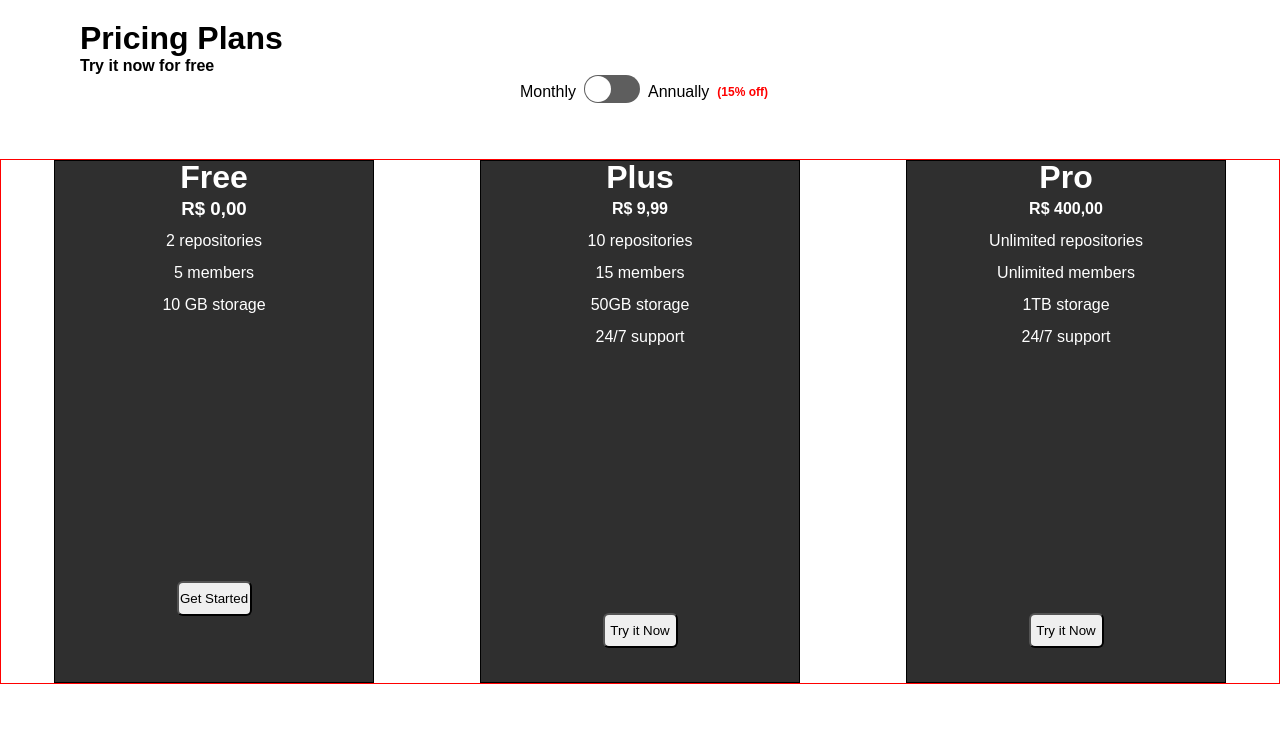
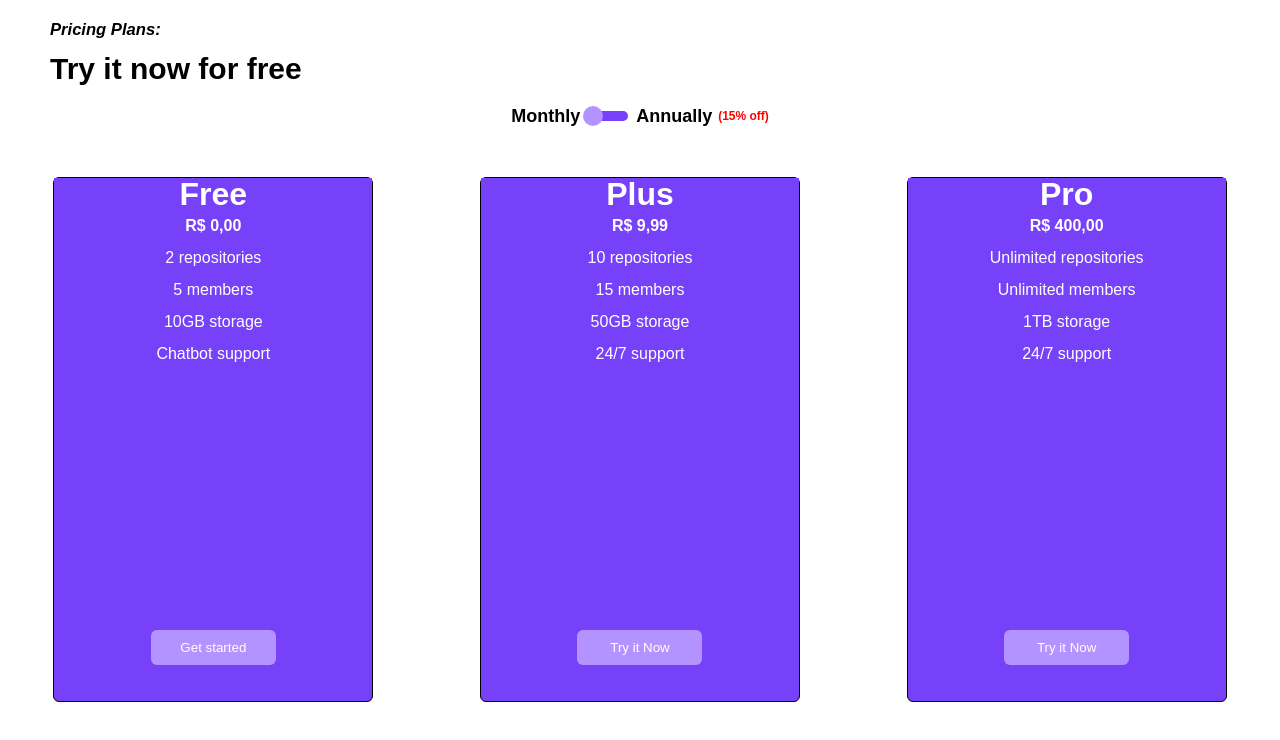
Before and after one commit to anddreluis2/pricing-page, a React (Vite) app: page / in a window 1280 px wide. Shown: the top 740 px of the page. Built offline with nearby package versions, Linux system fonts and the light colour scheme.

Commit message:
refactoring styles

```diff
--- a/src/components/Cards/Index.tsx
+++ b/src/components/Cards/Index.tsx
@@ -5,13 +5,14 @@ export function Cards() {
         <div className={styles.container}>
             <div className={styles.card}>
                 <h1>Free</h1>
-                <h3>R$ 0,00</h3>
+                <p>R$ 0,00</p>
                 <ul>
                     <li>2 repositories</li>
                     <li>5 members</li>
-                    <li>10 GB storage</li>
+                    <li>10GB storage</li>
+                    <li>Chatbot support</li>
                 </ul>
-                <button>Get Started</button>
+                <button>Get started</button>
             </div>
             <div className={styles.card}>
                 <h1>Plus</h1>
--- a/src/components/Cards/styles.module.scss
+++ b/src/components/Cards/styles.module.scss
@@ -5,8 +5,9 @@
 }
 
 .card {
+    border-radius: 6px;
     line-height: 32px;
-    background-color: #2f2f2f;
+    background-color: #7740f9;
     height: 100%;
     width: 25%;
     color: #fff;
@@ -17,7 +18,6 @@
 .container {
     margin-top: 50px;
     height: 525px;
-    border: solid 1px red;
     display: flex;
     justify-content: space-around;
 }
@@ -25,15 +25,29 @@
 button {
     margin-top: 260px;
     border-radius: 6px;
-    width: 75px;
+    width: 125px;
     height: 35px;
+    background-color: #b393ff;
+    color: #fff;
+    border: none;
 
     &:hover {
         cursor: pointer;
-        background-color: lightgray;
+        background-color: #7740f9;
+        color: #fff;
+        border: 1px solid #b393ff;
     }
 }
 
 li {
     list-style: none;
+    background-color: #7740f9;
 }
+
+h1 {
+    background-color: #7740f9;
+}
+
+p {
+    background-color: #7740f9;
+}
--- a/src/components/Header/index.tsx
+++ b/src/components/Header/index.tsx
@@ -12,21 +12,26 @@ export function Header() {
     return (
         <>
             <div className={styles.container}>
-                <h1>Pricing Plans</h1>
-                <p>Try it now for free</p>
+                <h5 style={{fontWeight:"600", fontStyle: "italic", marginBottom: "12px"}}>Pricing Plans:</h5>
+                <h2>Try it now for free</h2>
             </div>
             <div className={styles.wrapper}>
                 <span>Monthly</span>
                 <Switch
                     onChange={() => { toggleSubscriptionType() }}
                     checked={subscription}
+                    height={10}
+                    width={40}
+                    handleDiameter={20}
+                    onHandleColor="#b393ff"
+                    offHandleColor='#b393ff'
                     checkedIcon={false}
                     uncheckedIcon={false}
-                    offColor="#5e5e5e"
-                    onColor="#2f2f2f"
+                    offColor="#7740f9"
+                    onColor="#7740f9"
                 />
                 <span>Annually</span>
-                <p className={styles.subtitle}>(15% off)</p>
+                <span className={styles.subtitle}>(15% off)</span>
             </div>
         </>
 
--- a/src/components/Header/styles.module.scss
+++ b/src/components/Header/styles.module.scss
@@ -1,10 +1,14 @@
 *{
     font-family: sans-serif;
+    background-color: rgba(255, 255, 255, 0.575);
 }
 
 .container {
+    padding-bottom: 20px;
+    font-size: 20px;
+    font-weight: 800;
     display: inline-block;
-    margin-left: 80px;
+    margin-left: 50px;
     margin-top: 20px;
 }
 
@@ -22,12 +26,15 @@ h1 {
 }
 
 span {
-    padding: 8px;
+    font-size: 18px;
+    padding-left: 3px;
+    padding-right: 3px;
+    font-weight: 600;
 }
 
 .subtitle{
+    padding-left: 3px;
     font-size: 12px;
     color: red;
-    margin-top: 10px;
-
+    margin-top: 3px;
 }
```
